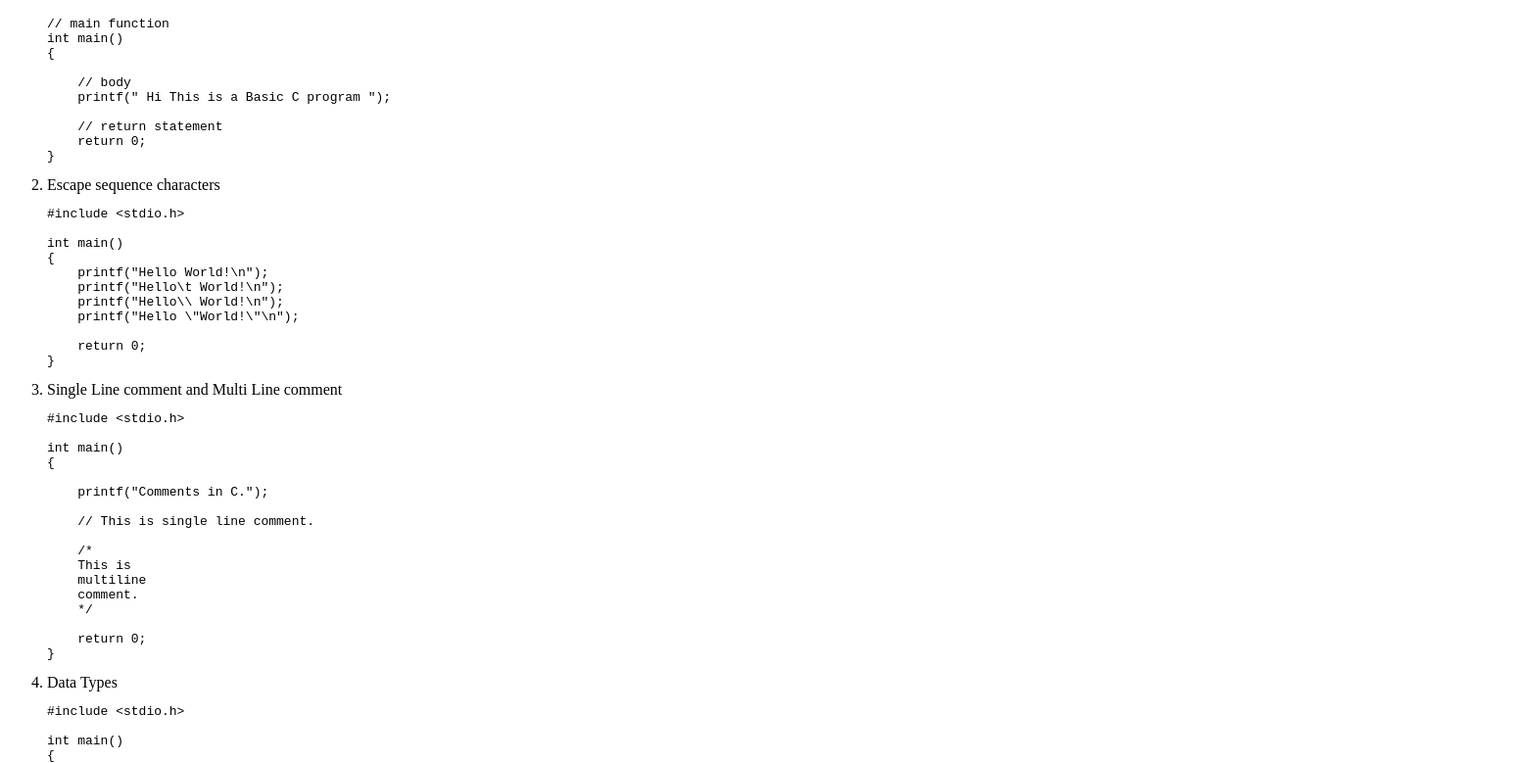
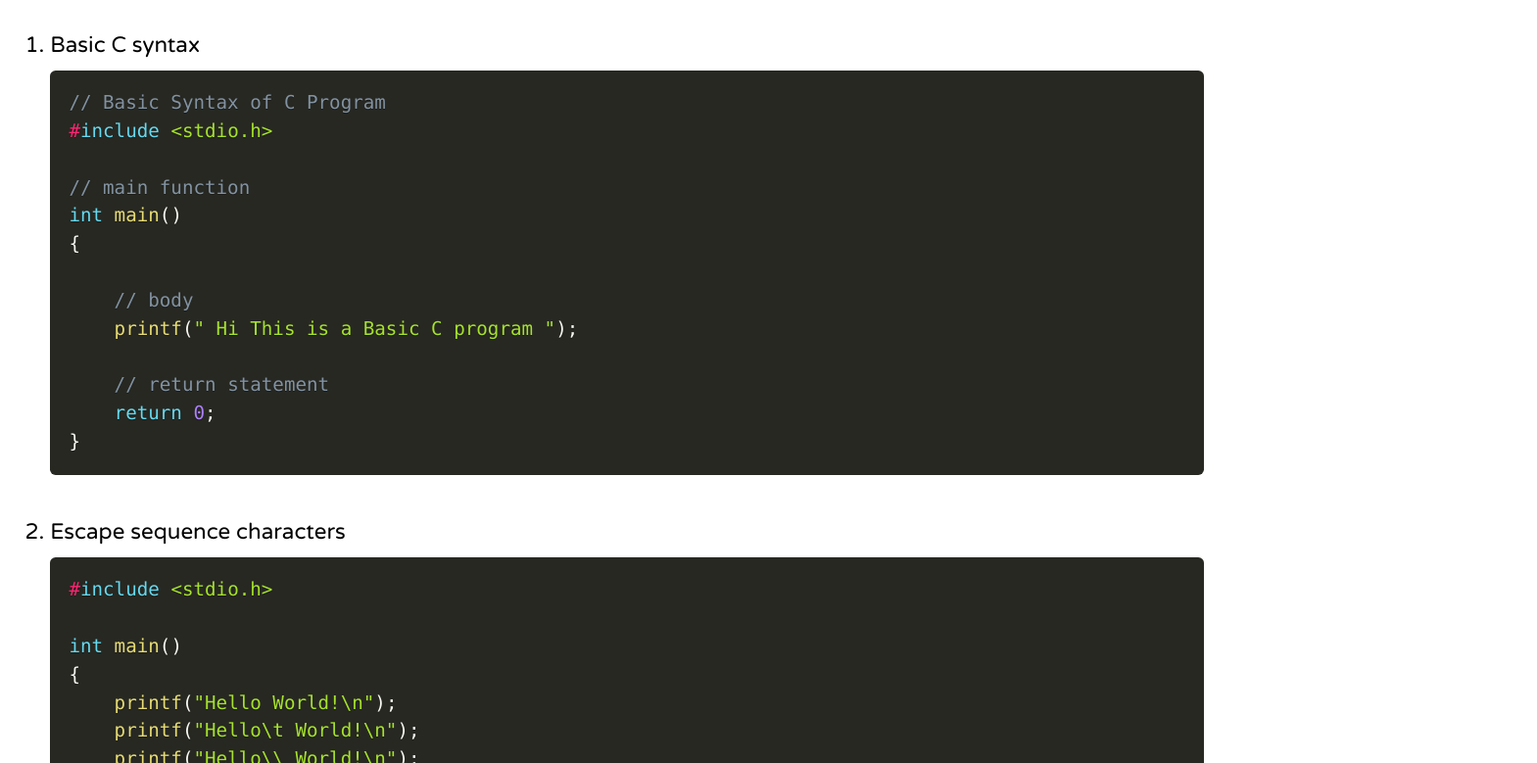
Before and after one commit to Prateeklucifer/C-language-CheatSheet, a plain HTML site: page index.html in a window 1280 px wide. Shown: the part 101-880 px from the top of the page at 98% size, 1569 px wide, since content can reach past the window. Drawn offline with Linux system fonts and the light colour scheme; the site is published under a folder, as on GitHub Pages, so addresses that start at the root find nothing.

Commit message:
Update index.html

```diff
--- a/index.html
+++ b/index.html
@@ -5,8 +5,8 @@
     <meta charset="UTF-8">
     <meta http-equiv="X-UA-Compatible" content="IE=edge">
     <meta name="viewport" content="width=device-width, initial-scale=1.0">
-    <link rel="stylesheet" href="/style.css">
-    <link rel="stylesheet" href="/prism.css">
+    <link rel="stylesheet" href="style.css">
+    <link rel="stylesheet" href="prism.css">
     <title>C Language CheatSheet</title>
 </head>
 
@@ -313,7 +313,7 @@ int main()
             </ol>
         </div>
     </main>
-    <script src="/prism.js"></script>
+    <script src="prism.js"></script>
 </body>
 
 </html>
```
